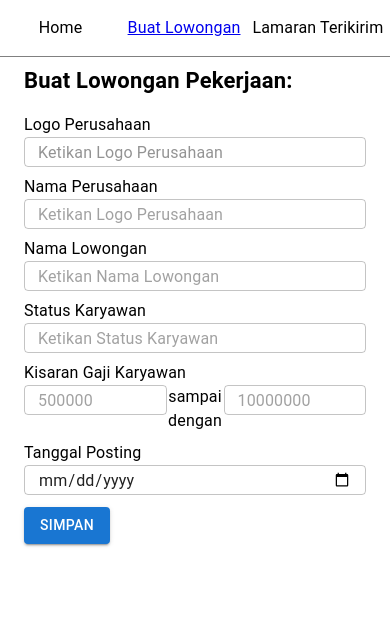
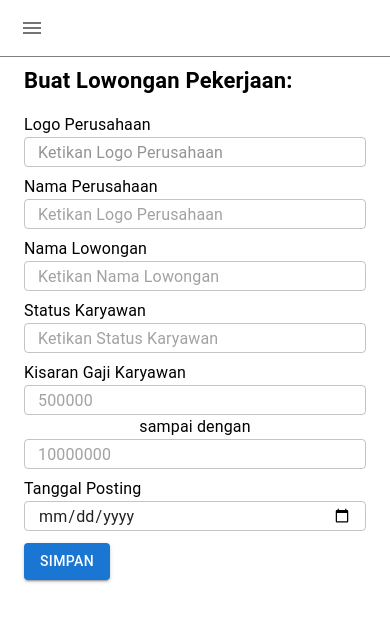
Before and after one commit to rivari22/klob-rivari, a React (Create React App) app: page /buat-lowongan-pekerjaan in a window 390 px wide. Shown: the top 622 px of the page. Built offline with nearby package versions, Linux system fonts and the light colour scheme; no server answers.

Commit message:
feat: navbar drawer on mobile

```diff
--- a/package.json
+++ b/package.json
@@ -5,6 +5,7 @@
   "dependencies": {
     "@emotion/react": "^11.10.5",
     "@emotion/styled": "^11.10.5",
+    "@mui/icons-material": "^5.10.15",
     "@mui/material": "^5.10.15",
     "@testing-library/jest-dom": "^5.16.5",
     "@testing-library/react": "^13.4.0",
--- a/src/components/Header/Header.tsx
+++ b/src/components/Header/Header.tsx
@@ -1,10 +1,19 @@
-import { Box, Grid, styled, Theme, Typography } from "@mui/material";
+import {
+  Box,
+  Drawer,
+  Grid,
+  IconButton,
+  styled,
+  Theme,
+  Typography,
+} from "@mui/material";
+import MenuIcon from "@mui/icons-material/Menu";
 import React from "react";
+import useMediaQuery from "@mui/material/useMediaQuery";
 import { NavLink } from "react-router-dom";
 
 const BoxStyled = styled(Box)(({ theme }: { theme: Theme }) => ({
   borderBottom: "1px solid grey",
-  padding: "16px",
   backgroundColor: "white",
   position: "fixed",
   top: 0,
@@ -12,7 +21,29 @@ const BoxStyled = styled(Box)(({ theme }: { theme: Theme }) => ({
   zIndex: 99,
   width: "100%",
   display: "flex",
+  [theme.breakpoints.down("sm")]: {
+    justifyContent: "flex-start",
+    padding: "8px 12px",
+  },
+  [theme.breakpoints.up("sm")]: {
     justifyContent: "space-around",
+    padding: "12px",
+  },
+}));
+
+const DrawerStyled = styled(Drawer)(({ theme }: { theme: Theme }) => ({
+  "& .MuiPaper-root": {
+    padding: "16px",
+
+    "& > p": {
+      marginBottom: "10px",
+    },
+    "& > div": {
+      "& > p": {
+        marginBottom: "10px",
+      },
+    },
+  },
 }));
 
 const nonActiveTab = {
@@ -25,22 +56,44 @@ const activeTab = {
 };
 
 const Header = () => {
-  return (
-    <header style={{ width: "100%" }}>
-      <BoxStyled>
+  const [state, setState] = React.useState(false);
+  const matchesMobileDisplay = useMediaQuery("(max-width:600px)");
+
+  const toggleDrawer =
+    (anchor: any, open: boolean) =>
+    (event: React.KeyboardEvent | React.MouseEvent) => {
+      if (
+        event.type === "keydown" &&
+        ((event as React.KeyboardEvent).key === "Tab" ||
+          (event as React.KeyboardEvent).key === "Shift")
+      ) {
+        return;
+      }
+
+      setState((prev) => !prev);
+    };
+
+  const ListHeader = () => (
+    <>
       <Typography>
         <NavLink
           to="/"
           style={({ isActive }) => (isActive ? activeTab : nonActiveTab)}
+          onClick={toggleDrawer("left", false)}
         >
           Home
         </NavLink>
       </Typography>
-        <Grid container width="auto" gap={"12px"}>
+      <Grid
+        container={matchesMobileDisplay ? false : true}
+        width="auto"
+        gap={"12px"}
+      >
         <Typography>
           <NavLink
             to="/buat-lowongan-pekerjaan"
             style={({ isActive }) => (isActive ? activeTab : nonActiveTab)}
+            onClick={toggleDrawer("left", false)}
           >
             Buat Lowongan
           </NavLink>
@@ -49,14 +102,38 @@ const Header = () => {
           <NavLink
             to="/lamaran-terkirim"
             style={({ isActive }) => (isActive ? activeTab : nonActiveTab)}
+            onClick={toggleDrawer("left", false)}
           >
             Lamaran Terikirim
           </NavLink>
         </Typography>
       </Grid>
+    </>
+  );
+
+  return (
+    <header style={{ width: "100%" }}>
+      <BoxStyled>
+        {matchesMobileDisplay ? (
+          <>
+            <IconButton onClick={toggleDrawer("left", true)}>
+              <MenuIcon />
+            </IconButton>
+            <DrawerStyled
+              anchor={"left"}
+              open={state}
+              onClose={toggleDrawer("left", false)}
+              style={{ padding: "8px", margin: "40px" }}
+            >
+              <ListHeader />
+            </DrawerStyled>
+          </>
+        ) : (
+          <ListHeader />
+        )}
       </BoxStyled>
     </header>
   );
 };
 
-export default Header;
+export default React.memo(Header);
--- a/src/pages/CreateJobApplicationPage.tsx
+++ b/src/pages/CreateJobApplicationPage.tsx
@@ -199,7 +199,7 @@ const CreateJobApplicationPage = () => {
         </FormControl>
         <Typography zIndex={2}>Kisaran Gaji Karyawan</Typography>
         <Grid container mb={"8px"}>
-          <Grid item xs={5}>
+          <Grid item xs={12} sm={5}>
             <FormControl sx={{ width: "100%" }} variant="outlined">
               <OutlinedInput
                 {...register("salaryFrom", {
@@ -218,10 +218,10 @@ const CreateJobApplicationPage = () => {
               )}
             </FormControl>
           </Grid>
-          <Grid item xs={2}>
+          <Grid item xs={12} sm={2}>
             <Typography textAlign="center">sampai dengan</Typography>
           </Grid>
-          <Grid item xs={5}>
+          <Grid item xs={12} sm={5}>
             <FormControl sx={{ width: "100%" }} variant="outlined">
               <OutlinedInput
                 {...register("salaryTo", {
--- a/src/pages/JobApplicationSentPage.tsx
+++ b/src/pages/JobApplicationSentPage.tsx
@@ -1,4 +1,4 @@
-import { Button, Grid, Typography } from "@mui/material";
+import { Button, Grid } from "@mui/material";
 import React, { useCallback, useContext, useMemo } from "react";
 import { Link } from "react-router-dom";
 import Title from "../components/Title/Title";
```
Also changed, not shown: 1 other file (tests, documents, lock files or other folders). Lines whose indentation alone changed are shown as unchanged.
